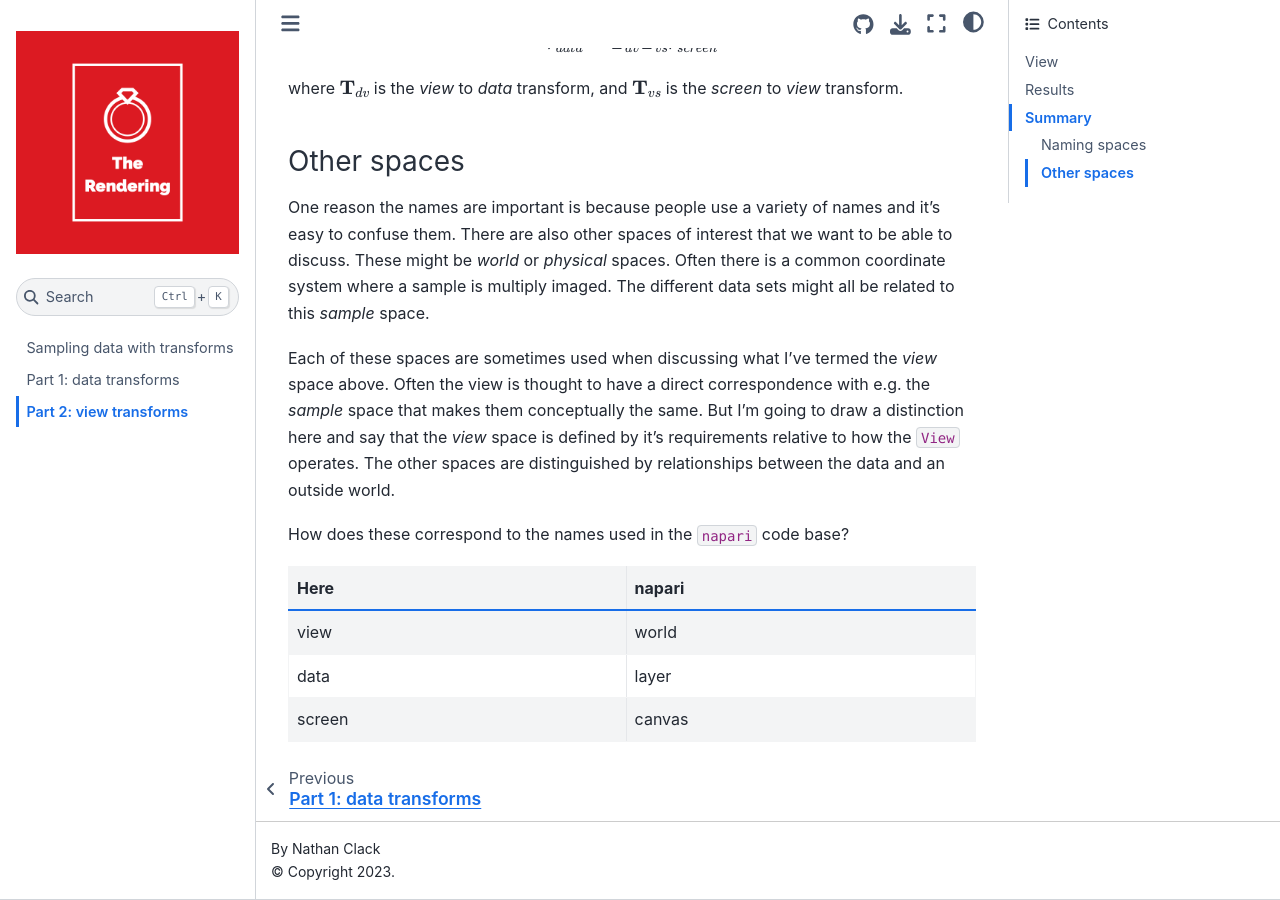
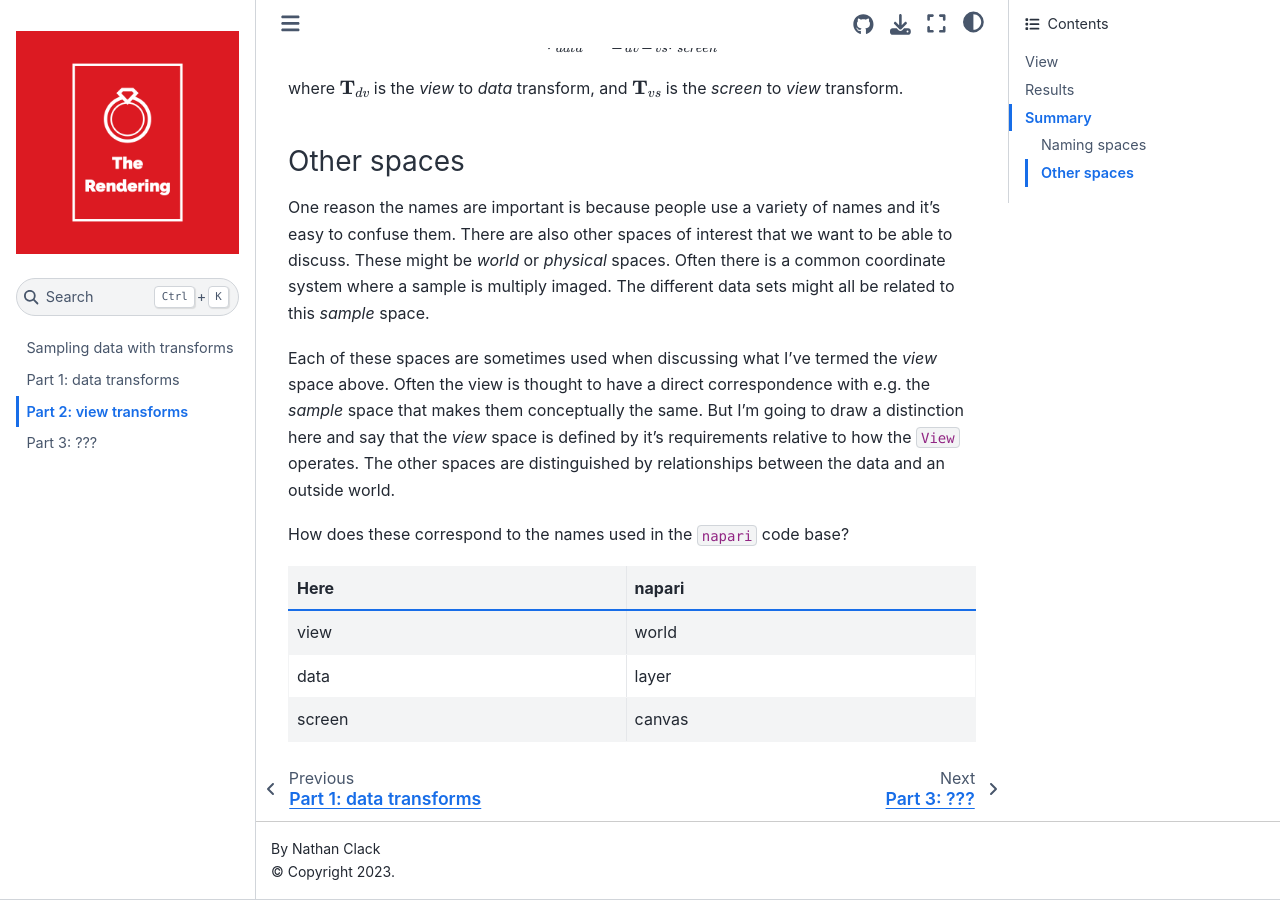
Before and after one commit to nclack/book-the-rendering, a Jupyter Book: the page built from SamplingWithTransforms2.ipynb, in a window 1280 px wide and 900 px high, scrolled down 3107 px. Built offline with Jupyter Book 1.0.4 settings and Sphinx 7.4.7 and the Sphinx Book theme 1.1.4, drawn with Linux system fonts in a browser that asks for light colours; pages that are not in the unit, such as notebooks, are missing from menus; some of the changed lines change nothing that is shown.

Commit message:
part3 z slider

```diff
--- a/_toc.yml
+++ b/_toc.yml
@@ -6,5 +6,5 @@ root: intro
 chapters:
 - file: SamplingWithTransforms1
 - file: SamplingWithTransforms2
-- file: 2021 Dec Slicing 3
+- file: SamplingWithTransforms3
 - file: 2021 Dec Slicing 4
```
Also changed, not shown: SamplingWithTransforms3.ipynb.
